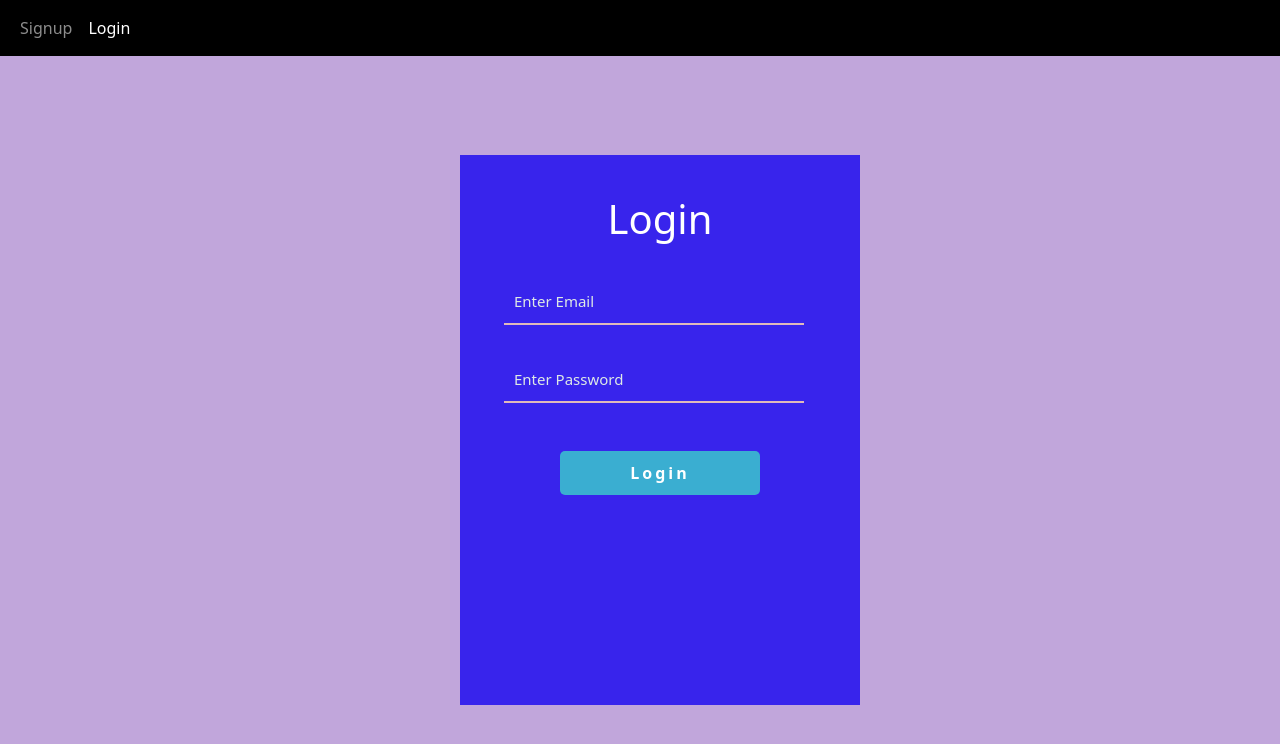
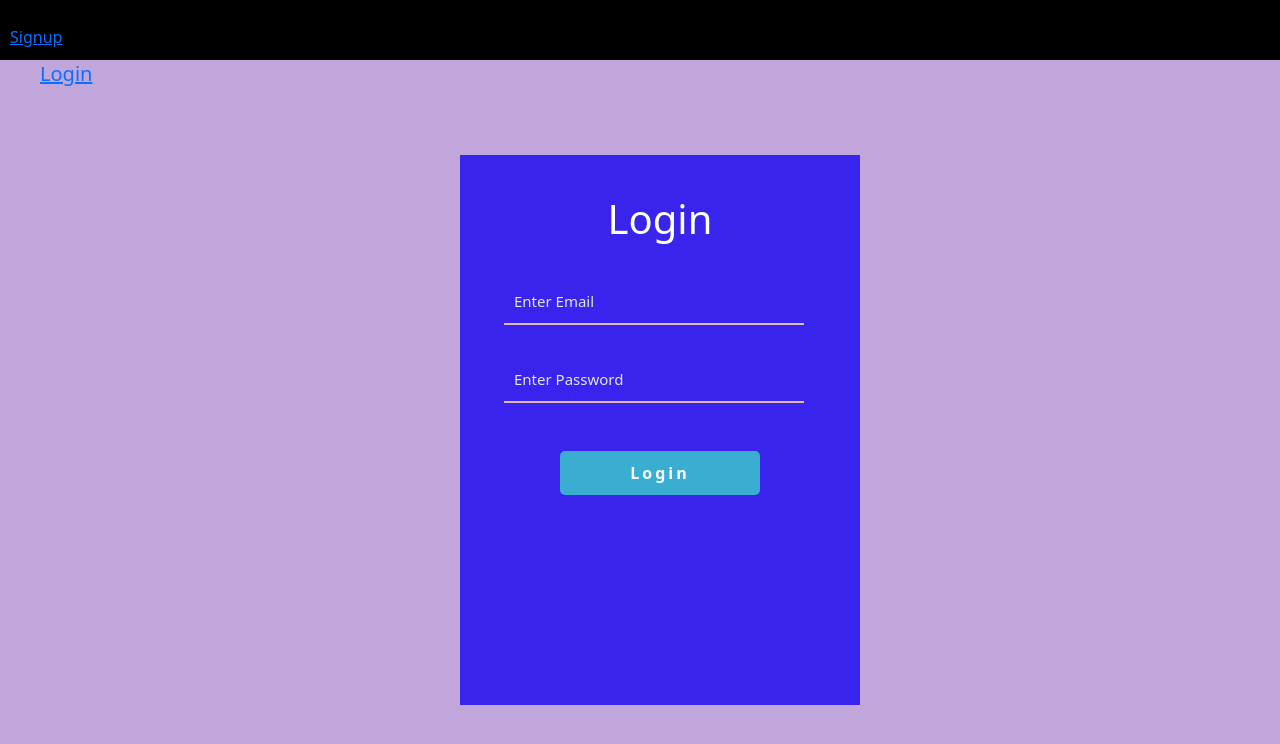
Before and after one commit to Swardha/Video-library, a React (Create React App) app in the folder frontend/: page /login in a window 1280 px wide. Shown: the top 744 px of the page. Built offline with nearby package versions, Linux system fonts and the light colour scheme.

Commit message:
final commit

```diff
--- a/frontend/src/App.js
+++ b/frontend/src/App.js
@@ -2,7 +2,7 @@ import "./App.css";
 import '../node_modules/bootstrap/dist/css/bootstrap.min.css'
 import { BrowserRouter, Routes, Route } from "react-router-dom";
 import PrivateComp from "./Components/Authentication/PrivateComp";
-import Navbar from "./Components/Navbar";
+import Navbar from "./Components/navbar/Navbar";
 import Logout from "./Components/Authentication/Logout";
 import Like from "./Components/Like-Card/Like";
 import Home from "./Components/Home";
--- a/frontend/src/Components/Navbar.js
+++ b/frontend/src/Components/navbar/Navbar.js
@@ -1,4 +1,5 @@
 import React, { useEffect } from "react";
+import "./navbar.css";
 import { Navigate, NavLink } from "react-router-dom";
 
 const Navbar = () => {
@@ -9,43 +10,33 @@ const Navbar = () => {
   };
 
   return (
-    <div>
-      <nav className="navbar navbar-expand-lg navbar-dark bg-black">
-        <div className="container-fluid">
-          <button
-            class="navbar-toggler"
-            type="button"
-            data-bs-toggle="collapse"
-            data-bs-target="#navbarNavAltMarkup"
-            aria-controls="navbarNavAltMarkup"
-            aria-expanded="false"
-            aria-label="Toggle navigation"
-          >
-            <span class="navbar-toggler-icon"></span>
-          </button>
-          <div className="collapse navbar-collapse" id="navbarNav">
+    <div className="header">
+      <nav className="open" >
+        <div >
+
+
             {auth ? (
-              <ul className="navbar-nav">
-                <li className="nav-item">
+              <ul className="nav-ul">
+                <li className="nav-li">
                   <NavLink className="nav-link " aria-current="page" to="/">
                     Home
                   </NavLink>
                 </li>
-                <li className="nav-item">
+                <li className="nav-li">
                   <NavLink className="nav-link " aria-current="page" to="/like">
                     Like
                   </NavLink>
                 </li>
 
-                <li className="nav-item">
+                <li className="nav-li">
                   <NavLink
                     className="nav-link "
                     aria-current="page"
                     to="/video"
                   ></NavLink>
                 </li>
-                <li className="nav-item">
-                  <NavLink className="nav-link" onClick={logout} to="/logout">
+                <li className="nav-li">
+                  <NavLink className="item" onClick={logout} to="/logout">
                     logout{" "}
                   </NavLink>
                 </li>
@@ -53,15 +44,15 @@ const Navbar = () => {
             ) : (
               <ul className="navbar-nav">
                 <li className="nav-item">
-                  <NavLink className="nav-link" to="/signup">
+                  <NavLink className="item" to="/signup">
                     Signup
                   </NavLink>
                 </li>
 
-                <li className="nav-item">
+                <li className="nav-li">
                   <NavLink
                     to="/login"
-                    className="nav-link disable"
+                    className="item"
                     tabIndex="-1"
                     aria-disabled="true"
                   >
@@ -70,9 +61,11 @@ const Navbar = () => {
                 </li>
               </ul>
             )}
-          </div>
+
         </div>
       </nav>
+
+      <button className="menu-btn"><i class="fa-solid fa-bars"></i></button>
     </div>
   );
 };
--- /dev/null
+++ b/frontend/src/Components/navbar/navbar.css
@@ -0,0 +1,74 @@
+/* .header{
+
+    align-items: center;
+    padding: 1.25remd;
+    justify-content: space-between;
+    background-color: black;
+    color:white;
+} */
+
+.open{
+   position: absolute;
+   background-color: black;
+   height: 100vh;
+   width: 75vw;
+   z-index: 1;
+   top:0;
+   bottom: 0;
+   left:0;
+   right:0;
+   color:white;
+   padding: 25px 10px;
+
+}
+
+.nav-ul{
+    list-style: none;
+    padding: 20px;
+    margin-top: 20px;
+}
+
+.header .menu-btn {
+  margin: 10px;
+  background-color: transparent;
+  color: aquamarine;
+  border: none;
+  outline: none;
+  font-size: 20px;
+  padding: 8px;
+}
+
+@media (min-width: 1024px) {
+
+  .nav-s {
+    justify-content: space-between;
+  }
+  .nav-ul {
+    display: flex;
+    list-style: none;
+  }
+  .nav-li {
+    margin: 10px 30px;
+    justify-content: center;
+    font-size: 20px;
+  }
+
+  .open {
+    display: flex;
+    justify-content: space-between;
+    height: 0px;
+  }
+  .header {
+    display: block;
+    /* height: 100px; */
+    width: 100%;
+    align-items: center;
+    padding: 30px;
+    justify-content: space-between;
+    background-color: black;
+    color: white;
+  }
+  .header .menu-btn {
+    display: none;
+  }
+}
```
